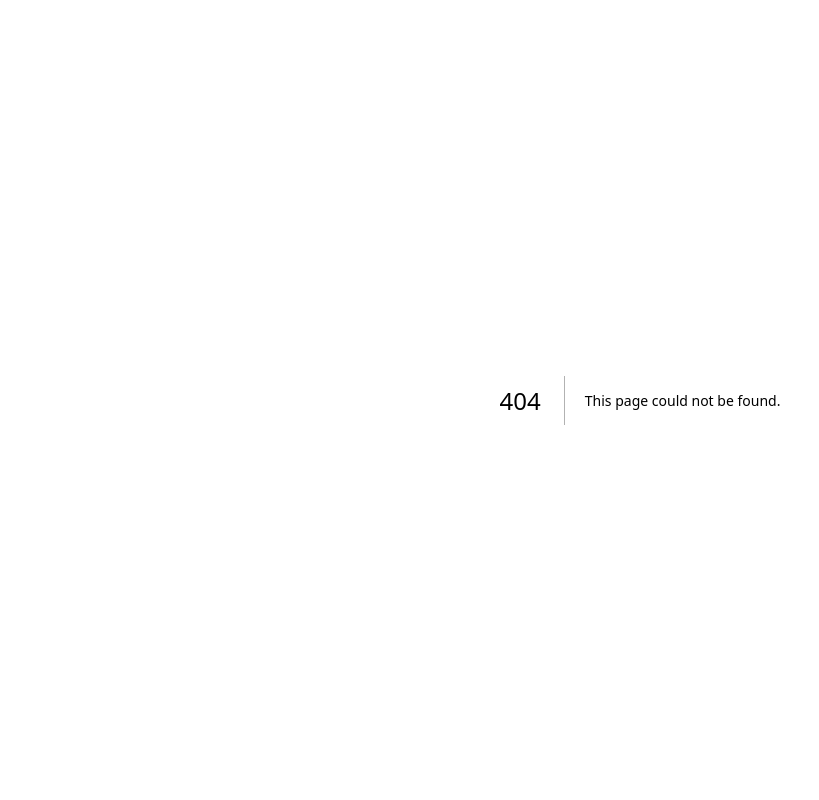
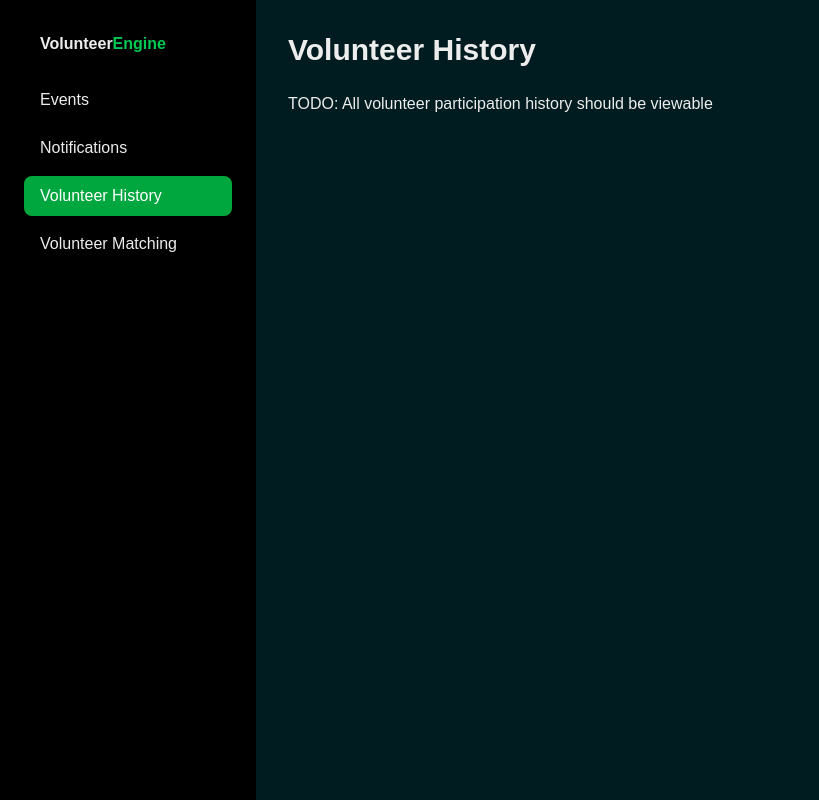
Before and after one commit to ricsf2000/VolunteerEngine, a Next.js app: page /admin/volunteer-history in a window 1280 px wide. Before the commit this address had no page. Shown: the whole page, without its empty margins (0-819 px from the left). Built offline with nearby package versions, Linux system fonts and the light colour scheme; a web font is replaced by a local one.

Commit message:
changed volunteer to volunteerHistory

```diff
--- a/src/app/admin/layout.tsx
+++ b/src/app/admin/layout.tsx
@@ -31,8 +31,8 @@ export default function AdminLayout({
           <SidebarLink href="/admin/notifications" isActive={isActive("/admin/notifications")} activeColor="green">
             Notifications
           </SidebarLink>
-          <SidebarLink href="/admin/volunteers" isActive={isActive("/admin/volunteers")} activeColor="green">
-            Volunteers
+          <SidebarLink href="/admin/volunteer-history" isActive={isActive("/admin/volunteer-history")} activeColor="green">
+            Volunteer History
           </SidebarLink>
           <SidebarLink href="/admin/volunteer-matching" isActive={isActive("/admin/volunteer-matching")} activeColor="green">
             Volunteer Matching
--- a/src/app/admin/volunteers/page.tsx
+++ b/src/app/admin/volunteer-history/page.tsx
@@ -1,7 +1,7 @@
 export default function AdminVolunteers() {
   return (
     <div>
-      <h1 className="text-3xl font-bold mb-6">Volunteers</h1>
+      <h1 className="text-3xl font-bold mb-6">Volunteer History</h1>
 
       <div className="space-y-4">
         <p>TODO: All volunteer participation history should be viewable</p>
```
